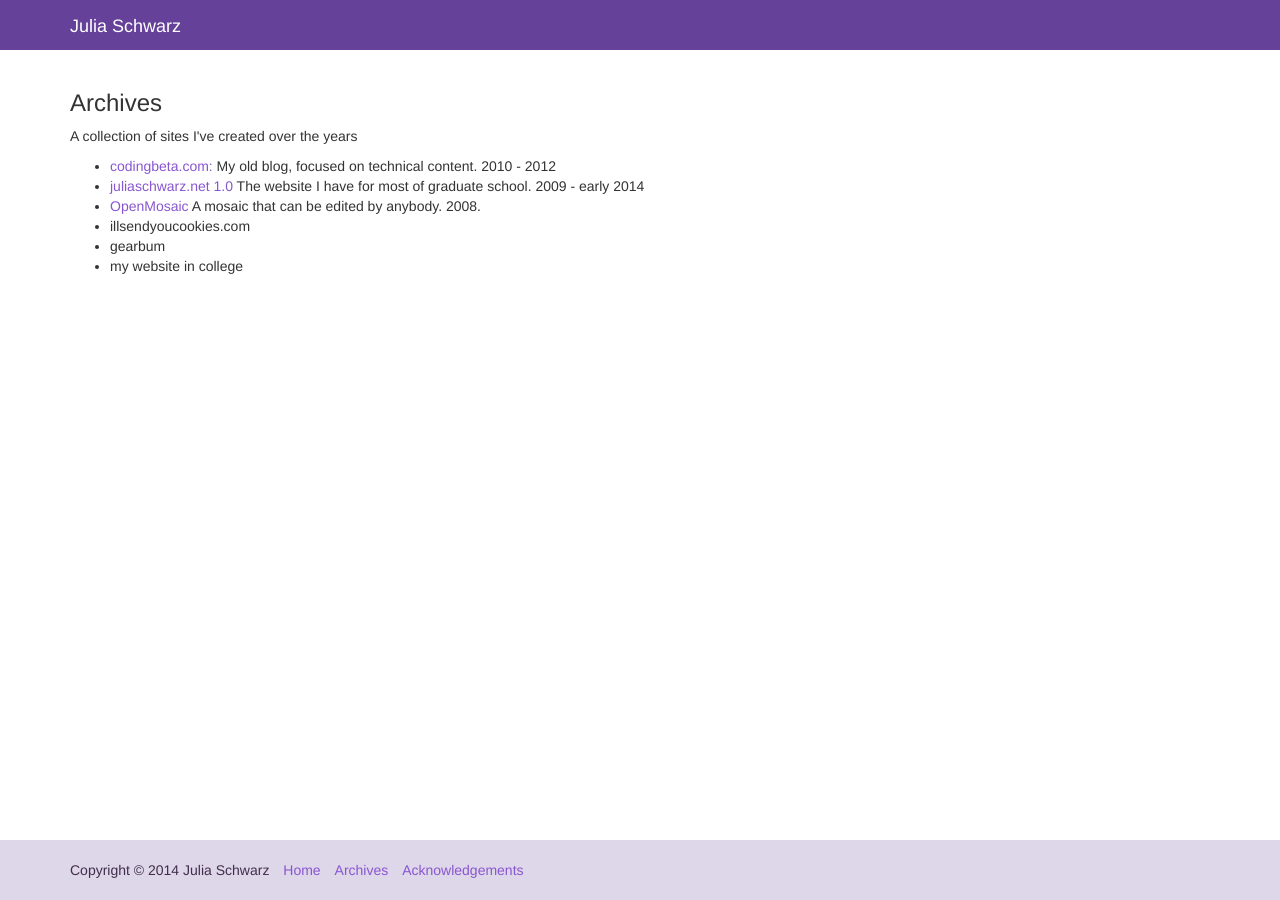
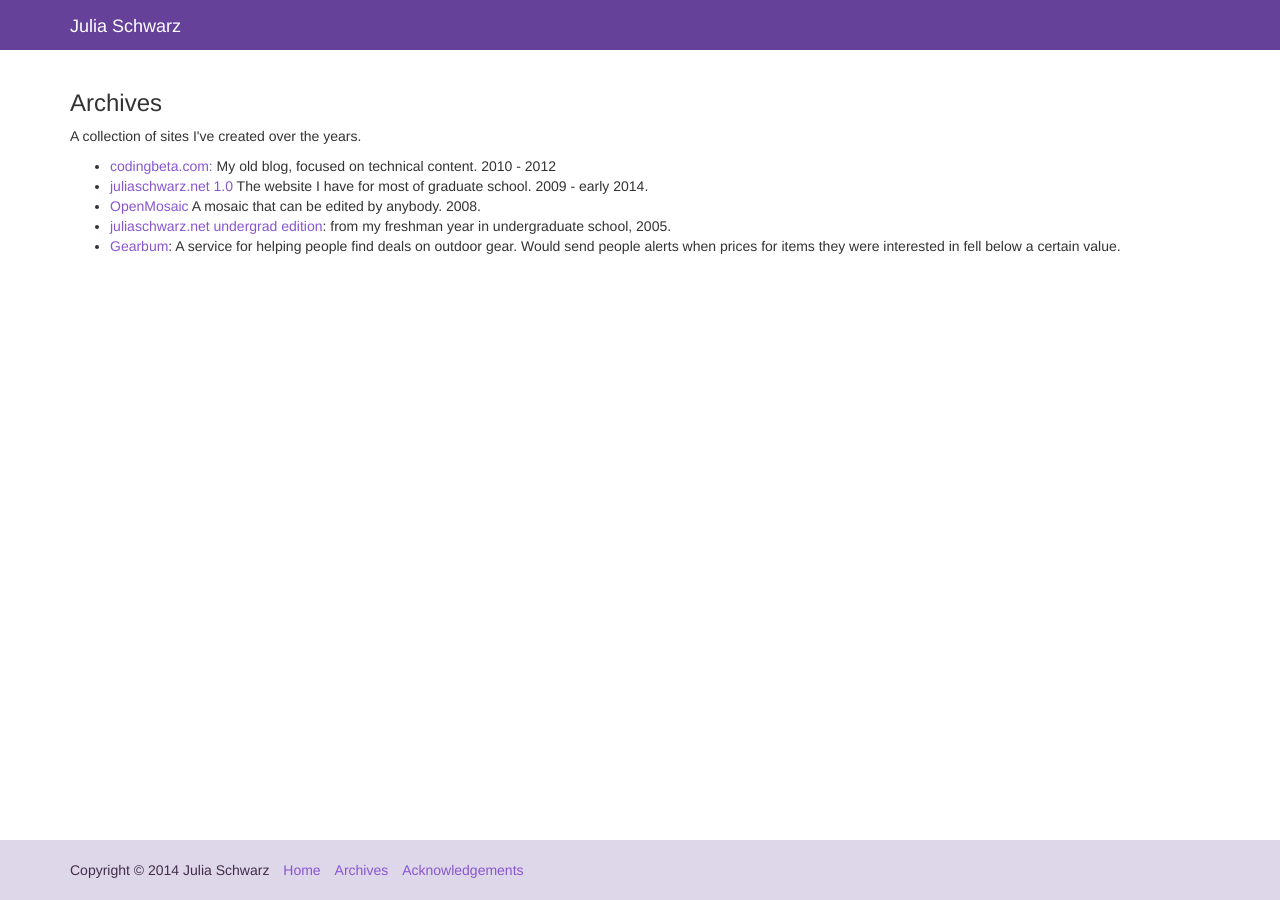
Before and after one commit to julenka/jsnet, a Jekyll site: the page built from archives.html, in a window 1280 px wide. Built offline with Jekyll 4.4.1, drawn with Linux system fonts in a browser that asks for light colours.

Commit message:
Updating archives page.

```diff
--- a/archives.html
+++ b/archives.html
@@ -5,17 +5,15 @@ title: Archives
 
 <div class="row">
     <div class="col-xs-12">
-        <p>A collection of sites I've created over the years</p>
+        <p>A collection of sites I've created over the years.</p>
 
         <ul>
             <li><a href="http://codingbeta.notjulie.com">codingbeta.com:</a> My old blog, focused on technical content. 2010 - 2012</li>
-            <li><a href="target:blank">juliaschwarz.net 1.0</a> The website I have for most of graduate school. 2009 - early 2014</li>
+            <li><a href="target:blank">juliaschwarz.net 1.0</a> The website I have for most of graduate school. 2009 - early 2014.</li>
             <li><a href="http://www.openmosaic.org">OpenMosaic</a> A mosaic that can be edited by anybody. 2008. </li>
-            <li>illsendyoucookies.com</li>
-            <li>gearbum</li>
-            <li>my website in college</li>
+            <li><a href="http://www.notjulie.com/undergrad_site">juliaschwarz.net undergrad edition</a>: from my freshman year in undergraduate school, 2005.</li>
+            <li><a href="http://www.notjulie.com/skimash">Gearbum</a>: A service for helping people find deals on outdoor gear. Would send people alerts when prices for
+                items they were interested in fell below a certain value.</li>
         </ul>
     </div>
-
-
 </div>
```
